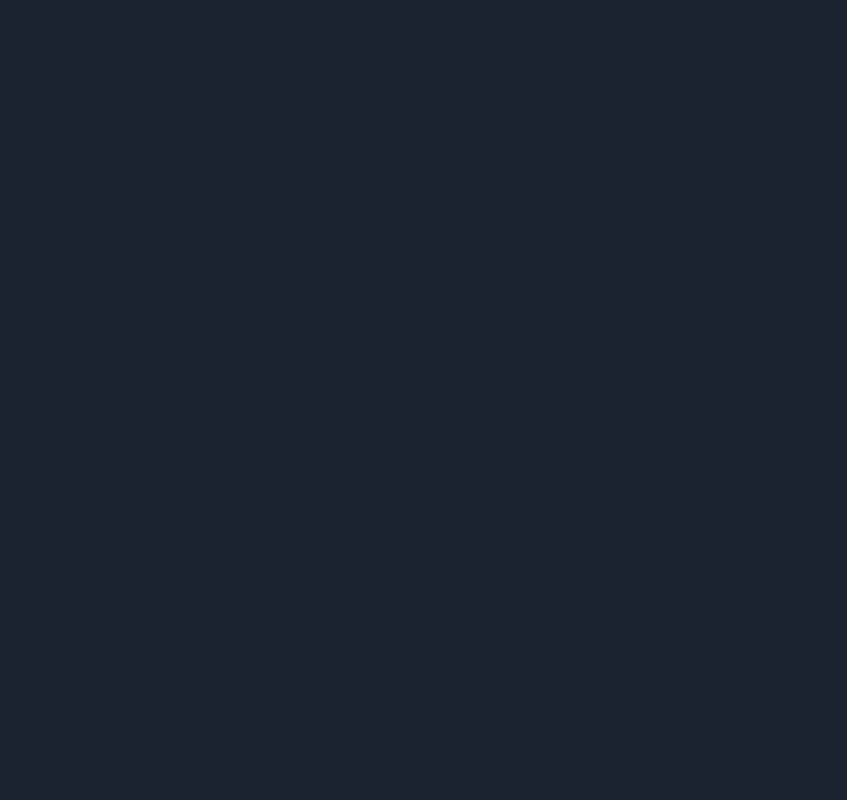
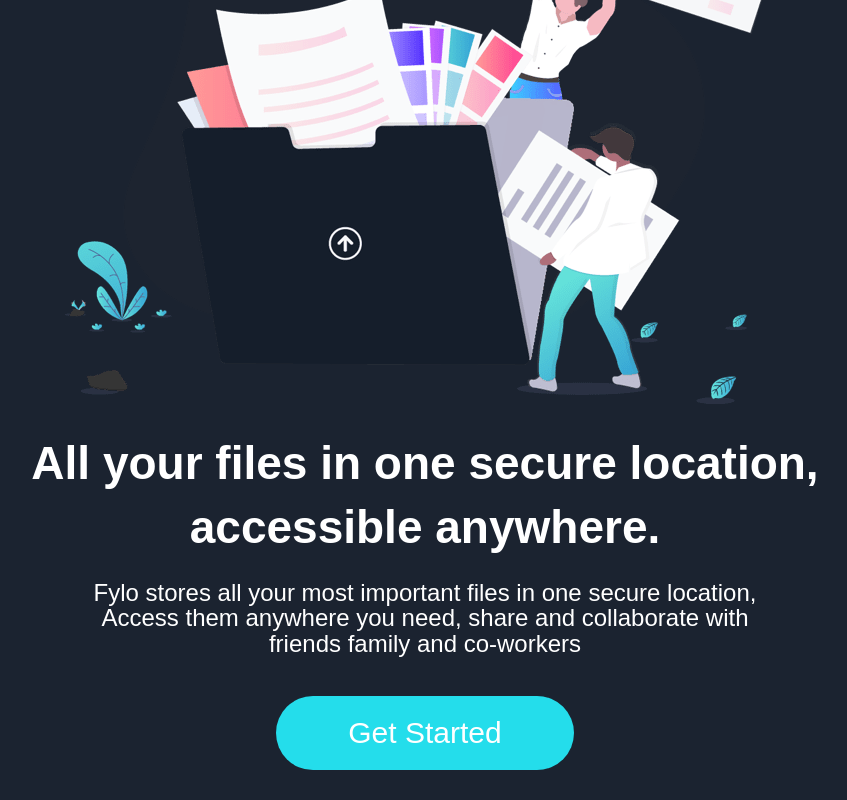
Before and after one commit to yusluv1234/fylo, a React (Create React App) app: page / in a window 1280 px wide. Shown: the part 218-1018 px from the top of the page, without its empty margins (215-1062 px from the left). Before the commit the page ends 800 px from the top, so only its background shows below. Built offline with nearby package versions, Linux system fonts and the light colour scheme.

Commit message:
accessible component

```diff
--- a/src/App.css
+++ b/src/App.css
@@ -17,11 +17,22 @@
 }
 
 .btn {
-  background: var(--dark);
+  border-radius: 50px;
+  background: rgb(36, 221, 235);
   color: var(--light);
-  padding: 0.6rem 1.3rem;
+  padding: 1rem 4.5rem;
   text-decoration: none;
+  font-size: 30px;
+  text-align: center;
   border: 0;
+}
+
+@media screen and (max-width: '650px') {
+  .btn {
+    padding: 0.6rem 2.5rem!important;
+    font-size: 15px;
+    text-align: baseline;
+  }
 }
 
 img {
--- /dev/null
+++ b/src/components/accessible/Accessible.jsx
@@ -0,0 +1,29 @@
+import React from 'react';
+import Illustration from '../../images/illustration-intro.png';
+
+import './Accessible.scss'
+
+const Accessible = () => {
+    return (
+        <div className='accessible'>
+            <div className='access-image'>
+                <a href='/feature'>
+                    <img src={Illustration} alt='illustration' />
+                </a>
+            </div>
+            <div className='access-comment'>
+                <div className='comment-header'>
+            All your files in one secure location,<br /> accessible anywhere.
+                </div>
+                <div className='comment-p'>
+                    Fylo stores all your most important files in one secure location,<br />
+                    Access them anywhere you need, share and collaborate with<br /> friends family and co-workers
+                </div>
+                <div className='button'>  <a className='btn' href='/home' alt='btn'>Get Started</a> </div>
+
+            </div>
+        </div>
+    )
+}
+
+export default Accessible;
--- /dev/null
+++ b/src/components/accessible/Accessible.scss
@@ -0,0 +1,28 @@
+.accessible {
+    display: grid;
+    place-items: center;
+}
+
+.access-comment {
+    justify-content: center;
+    color: white;
+}
+
+.comment-header {
+    font-size: 46px;
+    font-weight: 900;
+    text-align: center;
+    padding: 20px 0;
+}
+
+.comment-p {
+    line-height: 1.6rem;
+    text-align: center;
+    font-size: 24px;
+    padding-bottom: 40px;
+}
+
+.button {
+    display: grid;
+    place-items: center;
+}
--- a/src/components/homepages/HomePage.jsx
+++ b/src/components/homepages/HomePage.jsx
@@ -1,4 +1,5 @@
 import React from 'react';
+import Accessible from '../accessible/Accessible';
 import Navbar from '../navbar/Navbar';
 
 import './HomePage.scss';
@@ -7,6 +8,7 @@
     return (
         <div className='home-page'>
             <Navbar />
+            <Accessible />
         </div>
     )
 }
--- a/src/components/navbar/Navbar.scss
+++ b/src/components/navbar/Navbar.scss
@@ -8,3 +8,10 @@
     color: white;
     padding-left: 30px;
 }
+
+@media screen and (max-width: '650px') {
+    .navbar {
+        display: flex;
+        flex-direction: column;
+    }
+}
```
Also changed, not shown: 1 other file (tests, documents, lock files or other folders).
